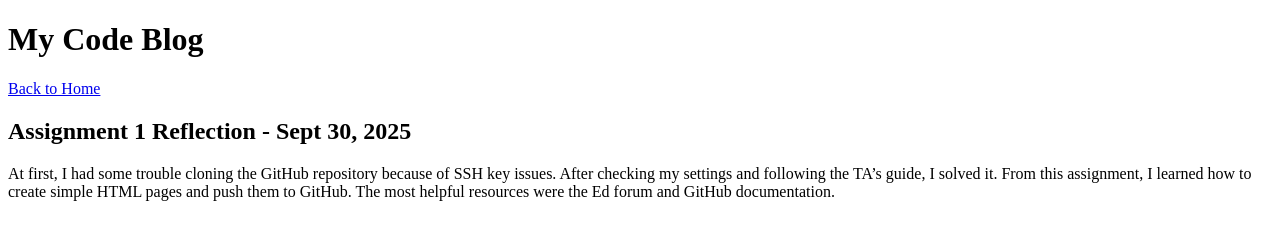
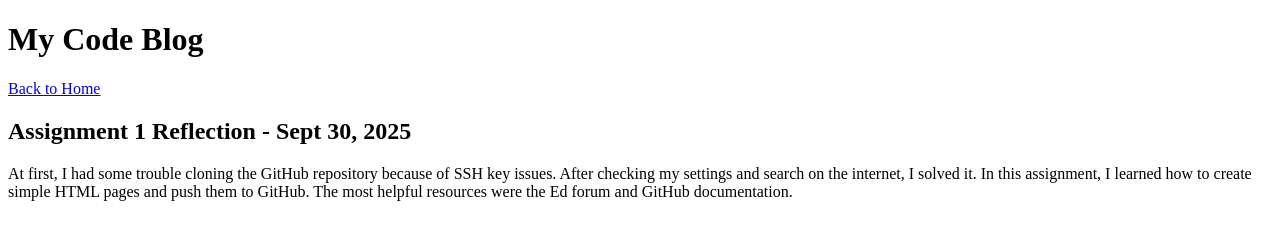
Before and after one commit to hao-github-0216/cs290-assignment1, a plain HTML site: page blog.html in a window 1280 px wide. Drawn offline with Linux system fonts and the light colour scheme.

Commit message:
update blog.html

```diff
--- a/blog.html
+++ b/blog.html
@@ -11,8 +11,8 @@
   <h2>Assignment 1 Reflection - Sept 30, 2025</h2>
   <p>
     At first, I had some trouble cloning the GitHub repository because of SSH key issues.
-    After checking my settings and following the TA’s guide, I solved it.
-    From this assignment, I learned how to create simple HTML pages and push them to GitHub.
+    After checking my settings and search on the internet, I solved it.
+    In this assignment, I learned how to create simple HTML pages and push them to GitHub.
     The most helpful resources were the Ed forum and GitHub documentation.
   </p>
 </body>
```
